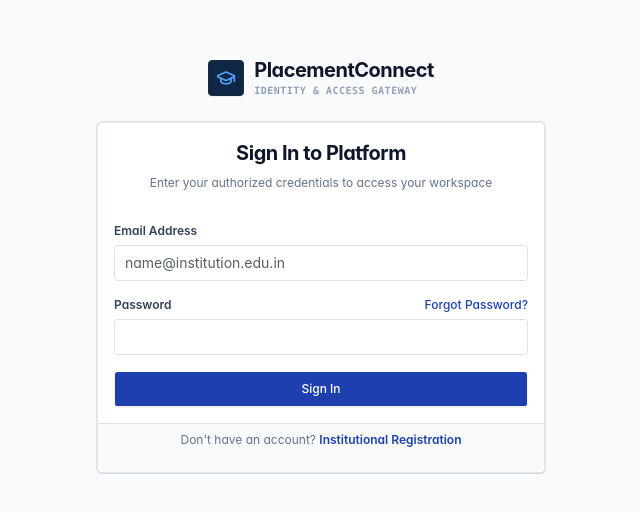
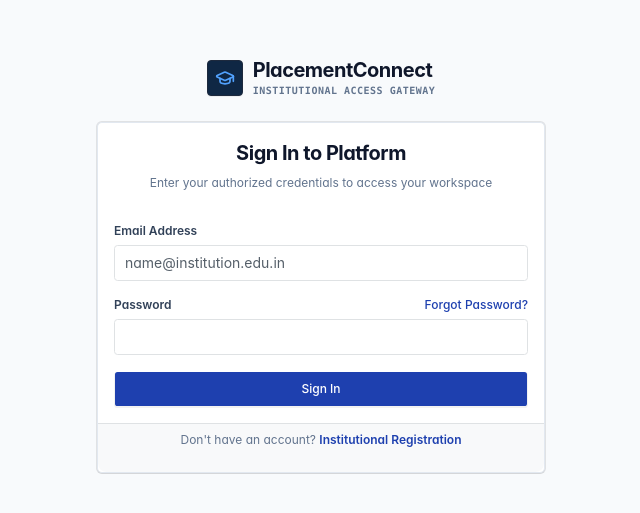
Before and after one commit to J2c-ashwani/Collegeplacement-, a Next.js app: page /login in a window 1280 px wide. Shown: the part 135-648 px from the top of the page, without its empty margins (319-959 px from the left). Built offline with nearby package versions, Linux system fonts and the light colour scheme.

Commit message:
fix(auth): remove max-w-md layout constraint on /register so two-column onboarding renders full width

```diff
--- a/src/app/(auth)/layout.tsx
+++ b/src/app/(auth)/layout.tsx
@@ -1,3 +1,7 @@
+'use client'
+
+import Link from "next/link"
+import { usePathname } from "next/navigation"
 import { GraduationCap } from "lucide-react"
 
 export default function AuthLayout({
@@ -5,17 +9,24 @@ export default function AuthLayout({
 }: {
   children: React.ReactNode
 }) {
+  const pathname = usePathname()
+
+  // /register has its own full-viewport two-column enterprise onboarding layout
+  if (pathname?.startsWith('/register')) {
+    return <div className="min-h-screen w-full bg-[#F8FAFC]">{children}</div>
+  }
+
   return (
     <div className="min-h-screen w-full bg-[#F8FAFC] flex flex-col items-center justify-center p-4">
-      <div className="flex items-center space-x-2.5 mb-6">
+      <Link href="/" className="flex items-center space-x-2.5 mb-6">
         <div className="h-9 w-9 rounded-[4px] bg-[#0F2744] flex items-center justify-center text-white shadow-2xs border border-slate-800">
           <GraduationCap className="h-5 w-5 text-blue-400" />
         </div>
         <div>
           <span className="font-bold text-xl text-slate-900 tracking-tight block leading-tight">PlacementConnect</span>
-          <span className="font-mono text-[10px] font-semibold text-slate-400 uppercase tracking-wider block">Identity & Access Gateway</span>
+          <span className="font-mono text-[10px] font-semibold text-slate-500 uppercase tracking-wider block">Institutional Access Gateway</span>
         </div>
-      </div>
+      </Link>
       <div className="w-full max-w-md">
         {children}
       </div>
```
